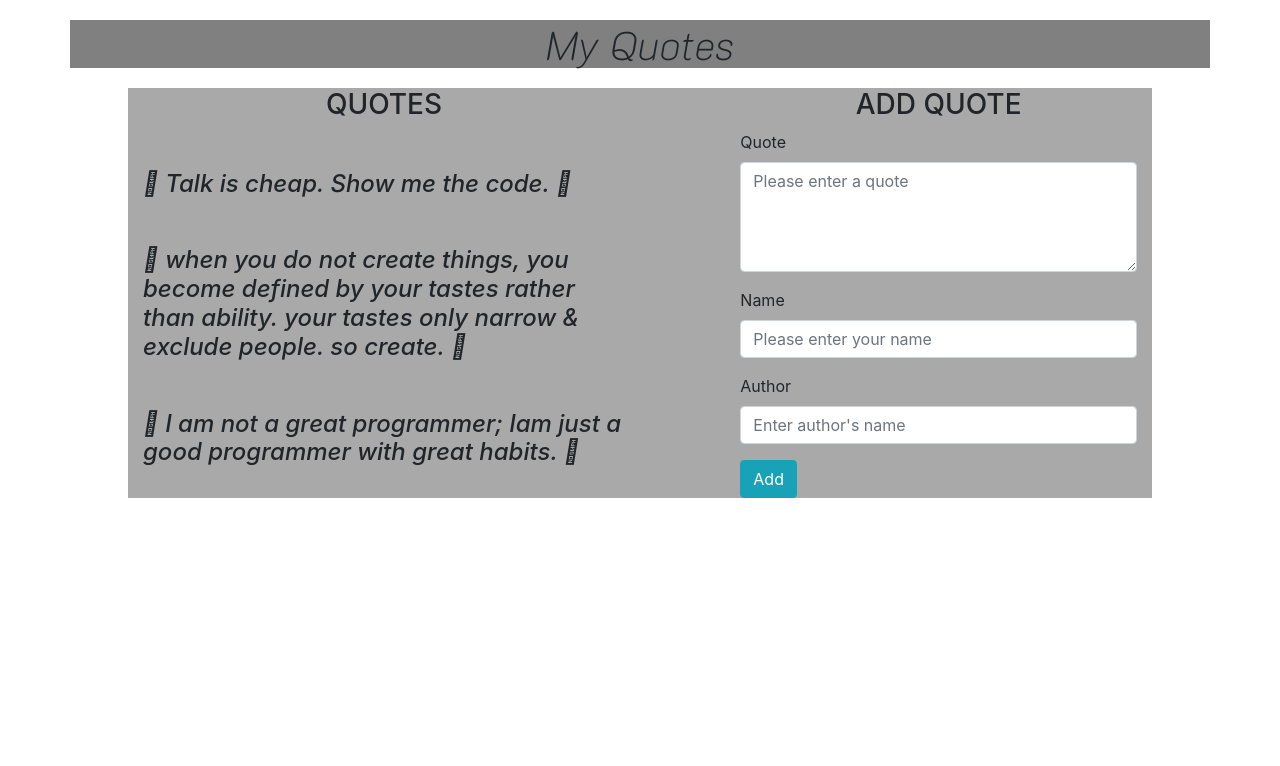
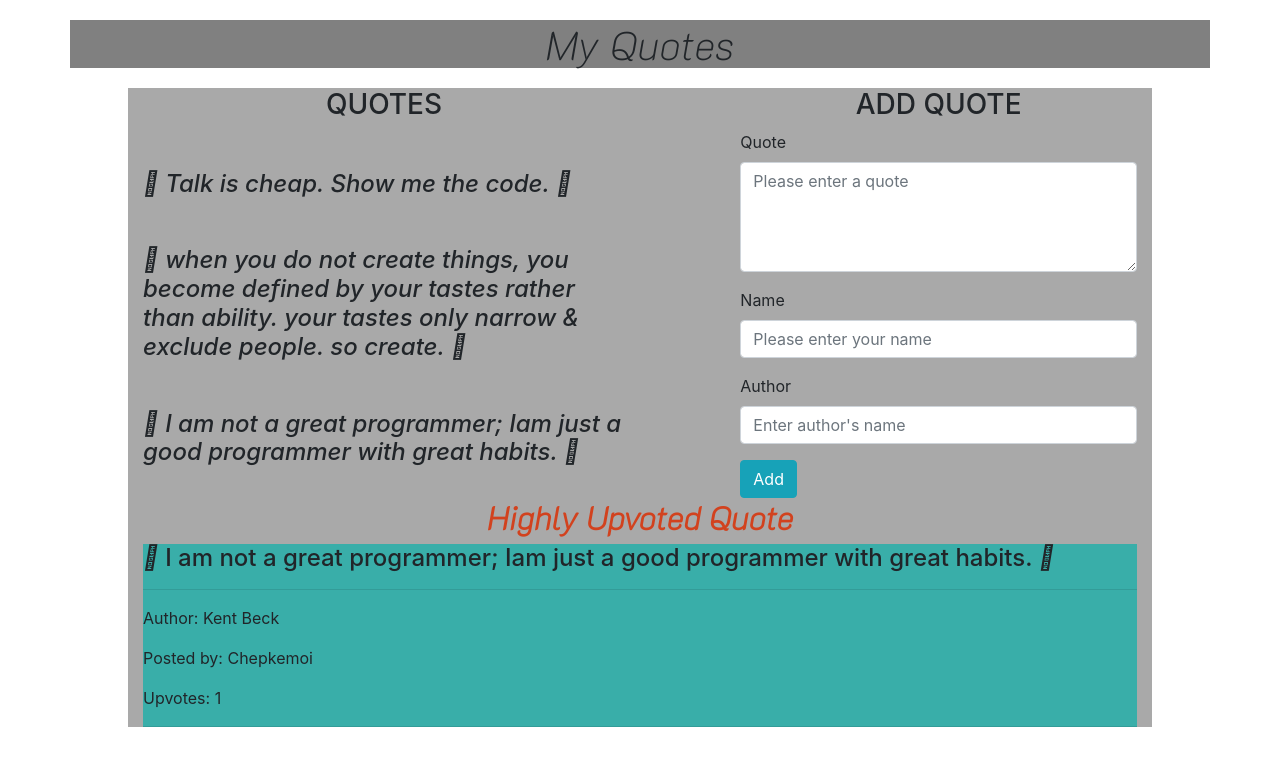
Before and after one commit to Lomemoraine/ANGULAR_QUOTES, an Angular app: page / in a window 1280 px wide. Shown: the top 766 px of the page. Built offline with nearby package versions, Linux system fonts and the light colour scheme.

Commit message:
add function to highlight the most upvoted quote

```diff
--- a/src/app/highlight.directive.ts
+++ b/src/app/highlight.directive.ts
@@ -6,7 +6,7 @@ import { Directive ,ElementRef,HostListener} from '@angular/core';
 export class HighlightDirective {
 
   constructor(private elem:ElementRef) {
-    elem.nativeElement.style.backgroundColor ="white";
+    elem.nativeElement.style.backgroundColor ="#39AEA9";
    }
 
 }
--- a/src/app/quotesarray/quotesarray.component.html
+++ b/src/app/quotesarray/quotesarray.component.html
@@ -14,7 +14,7 @@
           </button> -->
         </div>
         <div *ngIf="quote.showDetails">
-         <p class = "text-center"><i style=" color:chocolate" class="far fa-thumbs-up" (click)='upvoteFunc(i)' ></i> <i style=" color:crimson;   text-indent: 5em;" class="far fa-thumbs-down" (click)='downvoteFunc(i)' ></i></p>
+         <p class = "text-center"><i style=" color:chocolate" class="far fa-thumbs-up" (click)='upvoteFunc(i)' (click)='mostUpvotes()' ></i> <i style=" color:crimson;   text-indent: 5em;" class="far fa-thumbs-down" (click)='downvoteFunc(i)' ></i></p>
           <app-quotedetails [quote] = 'quote' (isDeleted)='deleteQuote($event,i)'></app-quotedetails>
         </div>
       </div>
@@ -27,4 +27,19 @@
     </div>
 
 </div>
+<div>
+  <h2 style="font-family: 'K2D', sans-serif; color: rgb(210, 66, 30); font-weight: bold;" class="text-center">Highly Upvoted Quote</h2>
+  <div *ngFor="let highUpvote of highUpvotes ;let i=index" appHighlight>
+      <div>
+          <h4><i class="fas  fa-quote-left"></i> {{highUpvote.quotename}} <i class="fas  fa-quote-right"></i></h4>
+      </div>
+      <div>
+        <hr>
+        <p class="span1">Author: {{ highUpvote.author }} </p>
+        <p class="span1">Posted by: {{ highUpvote.person }}</p>
+        <p class="span1">Upvotes: {{ highUpvote.upvote }}</p>
+        <hr>
+      </div>
+    </div>
+  </div>
 </div>
--- a/src/app/quotesarray/quotesarray.component.ts
+++ b/src/app/quotesarray/quotesarray.component.ts
@@ -1,5 +1,6 @@
 import { Component, OnInit } from '@angular/core';
 import { Quote } from '../quote';
+import { HighlightDirective } from '../highlight.directive';
 
 @Component({
   selector: 'app-quotesarray',
@@ -31,11 +32,22 @@ export class QuotesarrayComponent implements OnInit {
       'I am not a great programmer; Iam just a good programmer with great habits.',
       'Kent Beck',
       'Chepkemoi',
-      0,
+      1,
       0,
       new Date(2022, 3, 30)
     ),
   ];
+  highUpvotes:Quote[]=[
+    new Quote(
+      3,
+      'I am not a great programmer; Iam just a good programmer with great habits.',
+      'Kent Beck',
+      'Chepkemoi',
+      1,
+      0,
+      new Date(2022, 3, 30)
+    )
+  ]
   addNewQuote(quote) {
     let quoteLength = this.quotes.length;
     quote.id = quoteLength + 1;
@@ -63,7 +75,21 @@ export class QuotesarrayComponent implements OnInit {
     var down = this.quotes[index].downvote + 1;
     this.quotes[index].downvote = down;
   }
+  mostUpvotes() {
+    this.highUpvotes.splice(0,this.highUpvotes.length);
+    var largest = this.quotes[0].upvote;
+    var number = null;
+    for (var i = 0; i < this.quotes.length; i++) {
+      number = this.quotes[i].upvote;
 
+      largest = Math.max(largest, number);
+    }
+    for (var i = 0; i < this.quotes.length; i++) {
+      if (this.quotes[i].upvote === largest) {
+        this.highUpvotes.push(this.quotes[i]);
+      }
+    }
+  }
 
   constructor() {}
 
```
